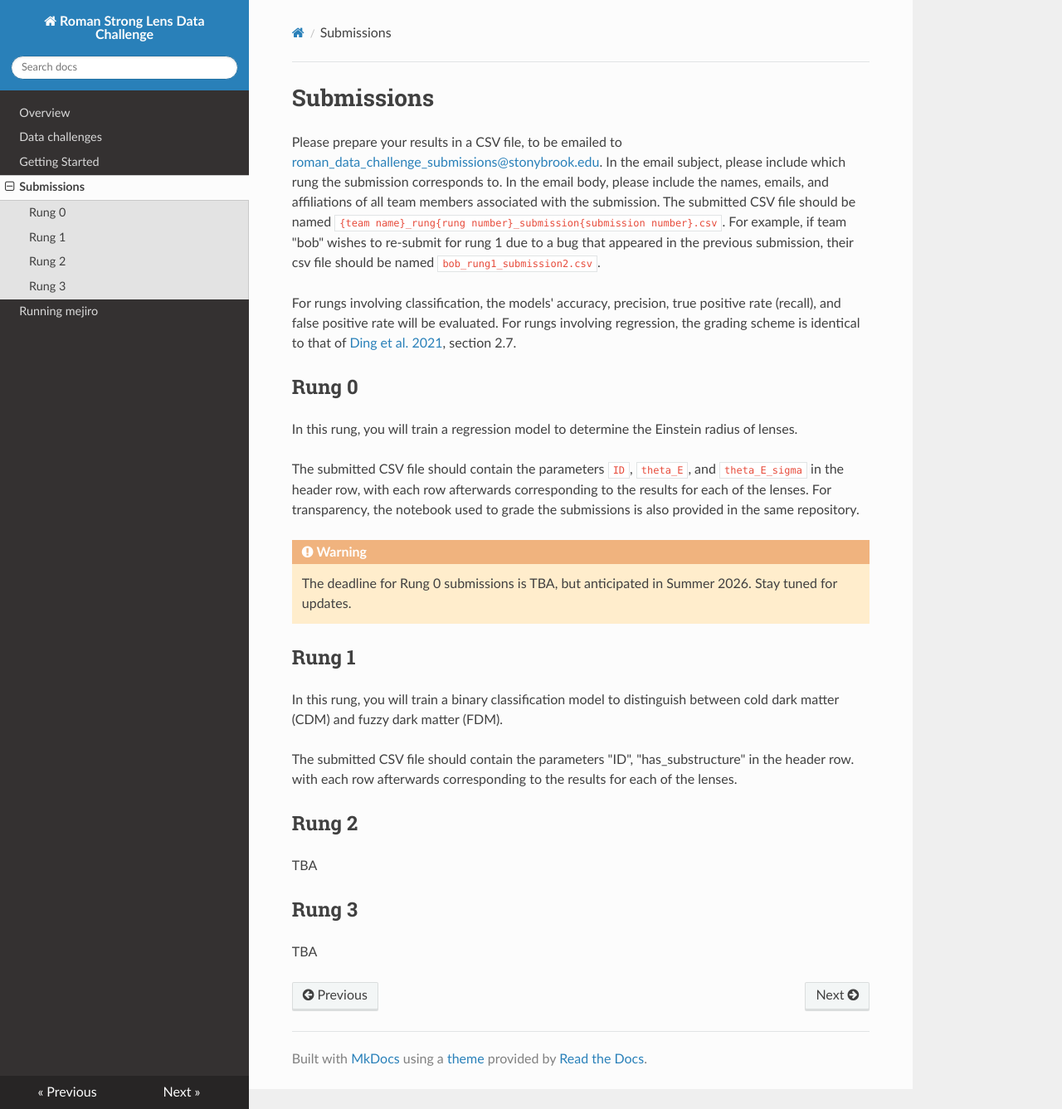
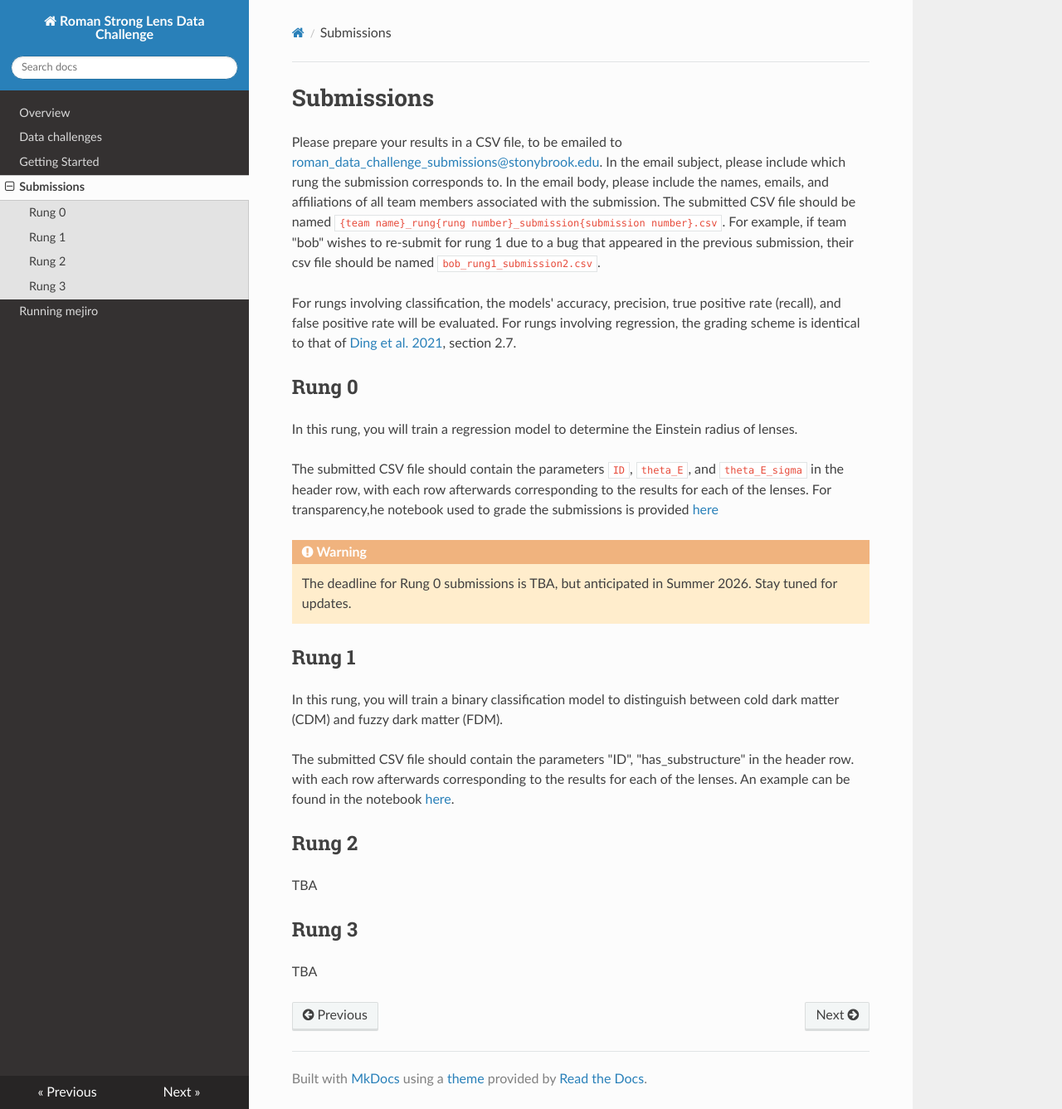
Before and after one commit to ahuang314/Roman_Data_Challenge, an MkDocs documentation site: the page built from docs/submissions.md, in a window 1280 px wide and 1337 px high. Shown: the whole window at 83% size. Built offline with MkDocs 1.6.1, drawn with Linux system fonts in a browser that asks for light colours; nearby versions of some CDN libraries.

Commit message:
update submissions

```diff
--- a/docs/submissions.md
+++ b/docs/submissions.md
@@ -8,7 +8,7 @@ For rungs involving classification, the models' accuracy, precision, true positi
 
 {% include "rung_descriptions/rung_0.md" %}
 
-The submitted CSV file should contain the parameters `ID`, `theta_E`, and `theta_E_sigma` in the header row, with each row afterwards corresponding to the results for each of the lenses. For transparency, the notebook used to grade the submissions is also provided in the same repository.
+The submitted CSV file should contain the parameters `ID`, `theta_E`, and `theta_E_sigma` in the header row, with each row afterwards corresponding to the results for each of the lenses. For transparency,he notebook used to grade the submissions is provided [here](https://github.com/ahuang314/Roman_Data_Challenge/blob/main/Notebooks/rung0_grading.ipynb)
 
 !!! warning
     The deadline for Rung 0 submissions is TBA, but anticipated in Summer 2026. Stay tuned for updates.
@@ -17,7 +17,7 @@ The submitted CSV file should contain the parameters `ID`, `theta_E`, and `theta
 
 {% include "rung_descriptions/rung_1.md" %}
 
-The submitted CSV file should contain the parameters "ID", "has_substructure" in the header row. with each row afterwards corresponding to the results for each of the lenses.
+The submitted CSV file should contain the parameters "ID", "has_substructure" in the header row. with each row afterwards corresponding to the results for each of the lenses. An example can be found in the notebook [here](https://github.com/ahuang314/Roman_Data_Challenge/blob/main/Notebooks/rung1_submissions.ipynb).
 
 ## Rung 2
 
```
